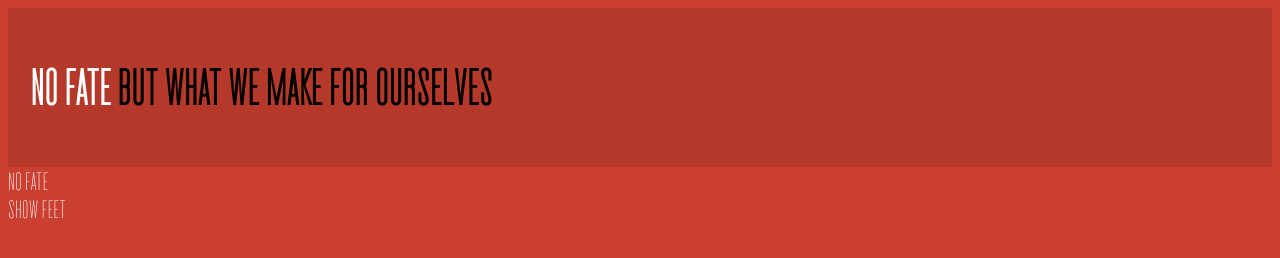
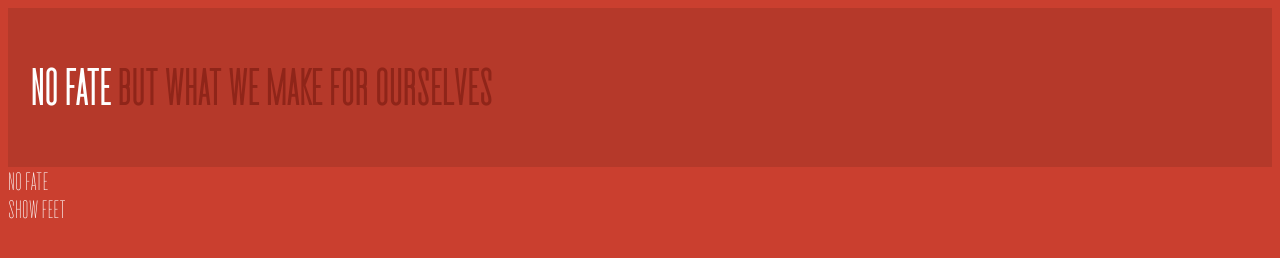
Before and after one commit to jm3/pomo, a website built with Parcel: page index.pug in a window 1280 px wide. Built offline with nearby package versions, Linux system fonts and the light colour scheme.

Commit message:
hk: color

```diff
--- a/assets/base.scss
+++ b/assets/base.scss
@@ -7,7 +7,7 @@ body {
 
   /* just testing that scss is pre-processing */
   span {
-    color: black;
+    color: hsl(6, 70%, 33%);
   }
 }
 
```
